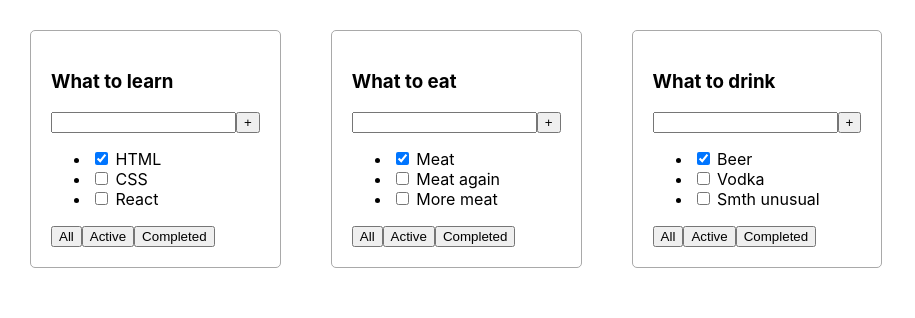
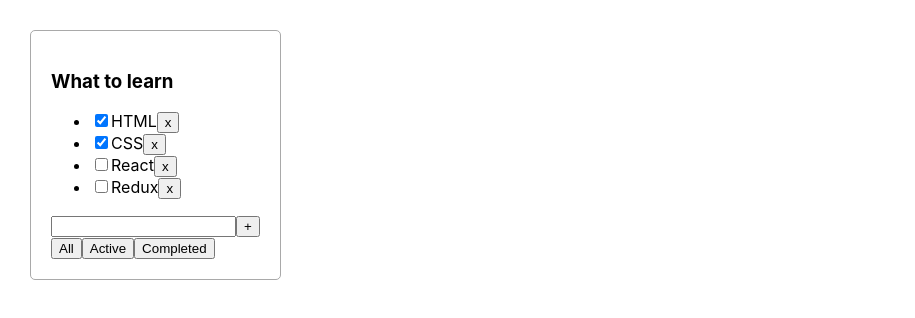
Before and after one commit to egory4fash/ToDoList, a React (Create React App) app: page / in a window 1280 px wide. Shown: the top 318 px of the page, without its empty margins (0-915 px from the left). Built offline with nearby package versions, Linux system fonts and the light colour scheme.

Commit message:
2 lesson 1:32

```diff
--- a/src/App.tsx
+++ b/src/App.tsx
@@ -1,4 +1,4 @@
-import React from 'react';
+import React, {useState} from 'react';
 import './App.css';
 import ToDoList from "./ToDoList";
 
@@ -9,28 +9,36 @@ export type TaskType = {
 };
 
 function App() {
-    const tasks1: Array<TaskType> = [
+    let [tasks, setTasks] = useState<Array<TaskType>>([
         {id : 1,title:"HTML",isdone:true},
-        {id : 2,title:"CSS",isdone:false},
+        {id : 2,title:"CSS",isdone:true},
         {id : 3,title:"React",isdone:false},
-    ];
+        {id : 4,title:"Redux",isdone:false},
+    ])
+    /*let tasks: Array<TaskType> = [
+        {id : 1,title:"HTML",isdone:true},
+        {id : 2,title:"CSS",isdone:true},
+        {id : 3,title:"React",isdone:false},
+        {id : 4,title:"Redux",isdone:false},
+    ];*/
 
-    const tasks2: Array<TaskType> = [
-        {id : 1,title:"Meat",isdone:true},
-        {id : 2,title:"Meat again",isdone:false},
-        {id : 3,title:"More meat",isdone:false},
-    ];
-    const tasks3: Array<TaskType> = [
-        {id : 1,title:"Beer",isdone:true},
-        {id : 2,title:"Vodka",isdone:false},
-        {id : 3,title:"Smth unusual",isdone:false},
-    ];
+    const removeTask = (taskID: number) => {
+        setTasks(tasks.filter(t=> t.id !== taskID))
+
+
+
+    }
+
+
 
     return (
         <div className="App">
-            <ToDoList title={"What to learn"} tasks={tasks1}/>
-            <ToDoList title ={"What to eat"} tasks={tasks2}/>
-            <ToDoList title = {"What to drink"} tasks={tasks3}/>
+            <ToDoList
+                title={"What to learn"}
+                tasks={tasks}
+                removeTask={removeTask}
+            />
+
         </div>
     );
 }
--- a/src/ToDoList.tsx
+++ b/src/ToDoList.tsx
@@ -4,21 +4,31 @@ import {TaskType} from "./App";
 type ToDoListPropsType = {
     title:string;
     tasks: Array<TaskType>
+    removeTask: (taskID :number) => void
 }
 
-function ToDoList (props: ToDoListPropsType) {
+const ToDoList = (props: ToDoListPropsType)=> {
+    const tasksJSXElements = props.tasks.map(task=> {
+        return (
+            <li key={task.id}>
+            <input type="checkbox" checked={task.isdone}/>
+            <span>{task.title}</span>
+                <button onClick={()=>props.removeTask(task.id)}>x</button>
+            </li>
+        )
+
+    })
     return (
         <div className = 'todoList'>
             <h3>{props.title}</h3>
+            <ul>
+                {tasksJSXElements}
+            </ul>
             <div>
                 <input/>
                 <button>+</button>
             </div>
-            <ul>
-                <li><input type="checkbox" checked={props.tasks[0].isdone}/> <span>{props.tasks[0].title}</span></li>
-                <li><input type="checkbox" checked={props.tasks[1].isdone}/> <span>{props.tasks[1].title}</span></li>
-                <li><input type="checkbox" checked={props.tasks[2].isdone}/> <span>{props.tasks[2].title}</span></li>
-            </ul>
+
             <div>
                 <button>All</button>
                 <button>Active</button>
```
